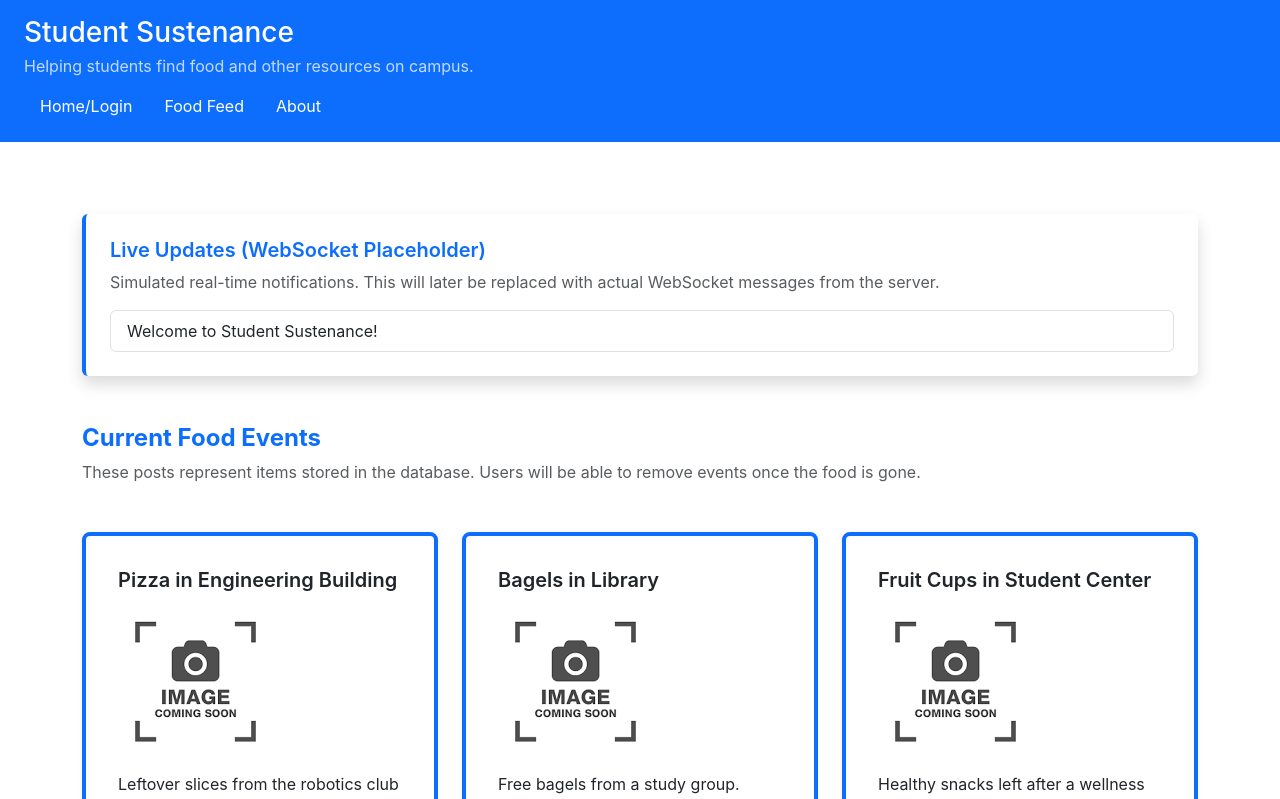
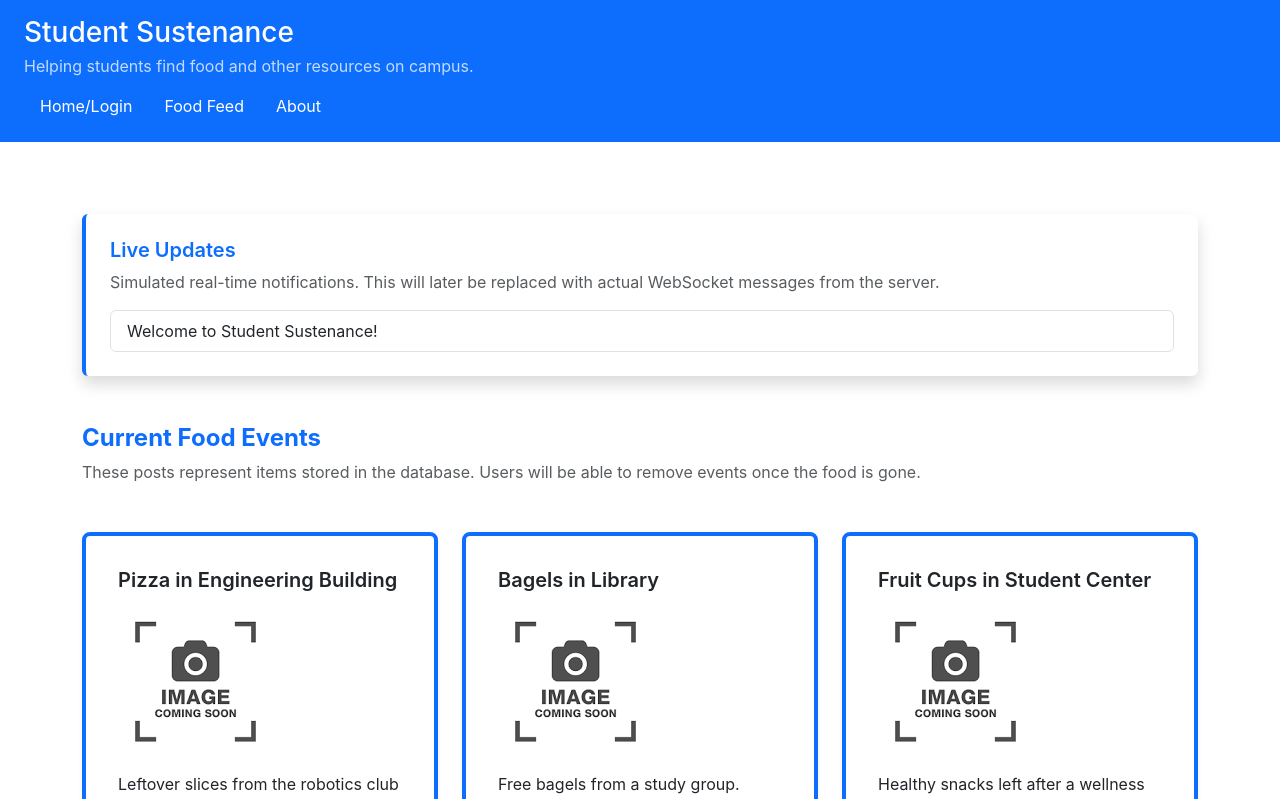
Before and after one commit to powjosh04/startup, a React (Vite) app: page /feed in a window 1280 px wide. Shown: the top 799 px of the page. Built offline with nearby package versions, Linux system fonts and the light colour scheme.

Commit message:
Updated wording

```diff
--- a/src/feed/feed.jsx
+++ b/src/feed/feed.jsx
@@ -39,7 +39,7 @@ React.useEffect(() => {
         {/* WEBSOCKET PLACEHOLDER */}
   <section className="mb-5 bg-white p-4 rounded shadow border-start border-4 border-primary">
     <h2 className="h5 fw-semibold text-primary mb-2">
-      Live Updates (WebSocket Placeholder)
+      Live Updates
     </h2>
 
     <p className="text-muted">
```
